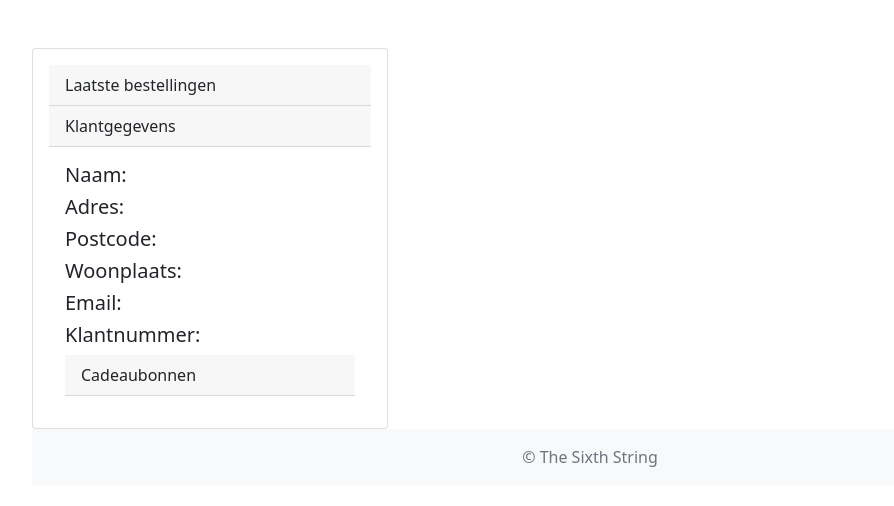
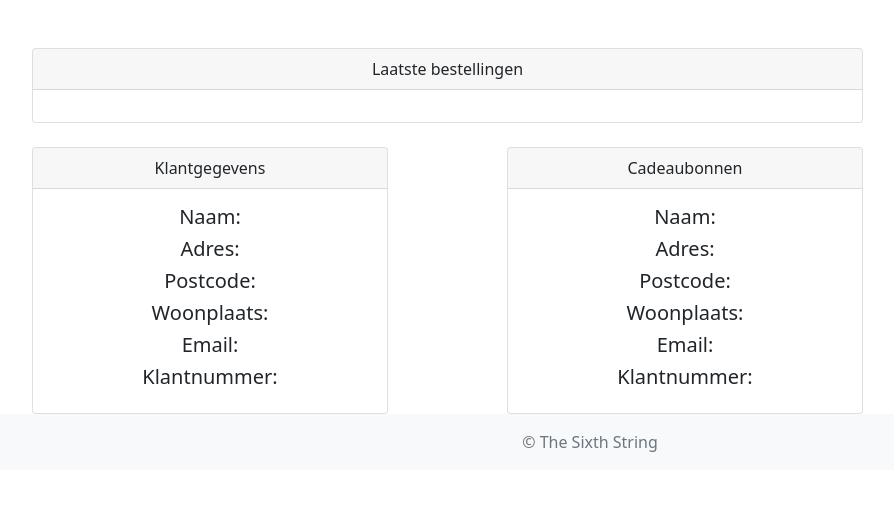
Before and after one commit to ICTDTBDWb/tss-webshop, a PHP site: page /account/index.php in a window 1280 px wide. Shown: the part 126-632 px from the top of the page, without its empty margins (50-944 px from the left). Run offline with PHP 8.4, Linux system fonts and the light colour scheme; data that the repository does not hold is empty; some libraries are stand-ins or nearby versions.

Commit message:
accountoverzicht
Laatste aanpassingen

```diff
--- a/public/account/index.php
+++ b/public/account/index.php
@@ -16,24 +16,31 @@
         <!--Pagina content container-->
 
 
-            <div class="container mt-5">
+        <div class="container mt-5 text-center">
+            <div class="row">
+                <!-- Laatste bestellingen sectie -->
+                <div class="col-md-9">
+                    <div class="card">
 
+                        <div class="card-header">
+                            Laatste bestellingen
+                        </div>
+                        <div class="card-body">
 
+                        </div>
+                    </div>
+                </div>
+            </div>
+            <br>
             <div class="row">
-
-
-
                 <?php $klant = queryKlant(1);?>
                 <div class="col-md-4">
                     <div class="card">
+                        <!-- Klantgegevens sectie -->
 
-                            <div class="card-body">
-                                <!-- Laatste bestellingen sectie -->
                         <div class="card-header">
-                                    Laatste bestellingen</div>
-                            <!-- Klantgegevens sectie -->
-                            <div class="card-header">
-                                Klantgegevens</div>
+                            Klantgegevens
+                        </div>
                         <div class="card-body">
                             <h5 class="card-title"><?php echo "Naam: ".$klant->voornaam; ?> <?php echo ($klant->achternaam); ?></h5>
                             <h5 class="card-title"><?php echo "Adres: ".$klant->straat; ?> <?php echo ($klant->huisnummer); ?></h5>
@@ -42,14 +49,24 @@
                             <h5 class="card-title"><?php echo "Email: ".$klant->email; ?></h5>
                             <h5 class="card-title"><?php echo "Klantnummer: ".$klant->id; ?></h5>
                             <!-- Andere klantgegevens indien nodig -->
+                        </div>
+                    </div>
+                </div>
+                <div class="col-md-4 offset-1">
+                    <div class="card">
+                        <!-- Klantgegevens sectie -->
 
-                                <!-- Cadeaubonnen -->
                         <div class="card-header">
-                                    Cadeaubonnen</div>
-
-
-
-
+                            Cadeaubonnen
+                        </div>
+                        <div class="card-body">
+                            <h5 class="card-title"><?php echo "Naam: ".$klant->voornaam; ?> <?php echo ($klant->achternaam); ?></h5>
+                            <h5 class="card-title"><?php echo "Adres: ".$klant->straat; ?> <?php echo ($klant->huisnummer); ?></h5>
+                            <h5 class="card-title"><?php echo "Postcode: ".$klant->postcode; ?></h5>
+                            <h5 class="card-title"><?php echo "Woonplaats: ".$klant->woonplaats; ?></h5>
+                            <h5 class="card-title"><?php echo "Email: ".$klant->email; ?></h5>
+                            <h5 class="card-title"><?php echo "Klantnummer: ".$klant->id; ?></h5>
+                            <!-- Andere klantgegevens indien nodig -->
                         </div>
                     </div>
                 </div>
@@ -61,5 +78,6 @@
         <!--Footer & Scripts-->
         <?php include __DIR__ . "/../../application/components/layout/footer.php"; ?>
         <?php include __DIR__ . "/../../application/components/layout/scripts.php"; ?>
+
     </body>
 </html>
```
Lines whose indentation alone changed are shown as unchanged.
